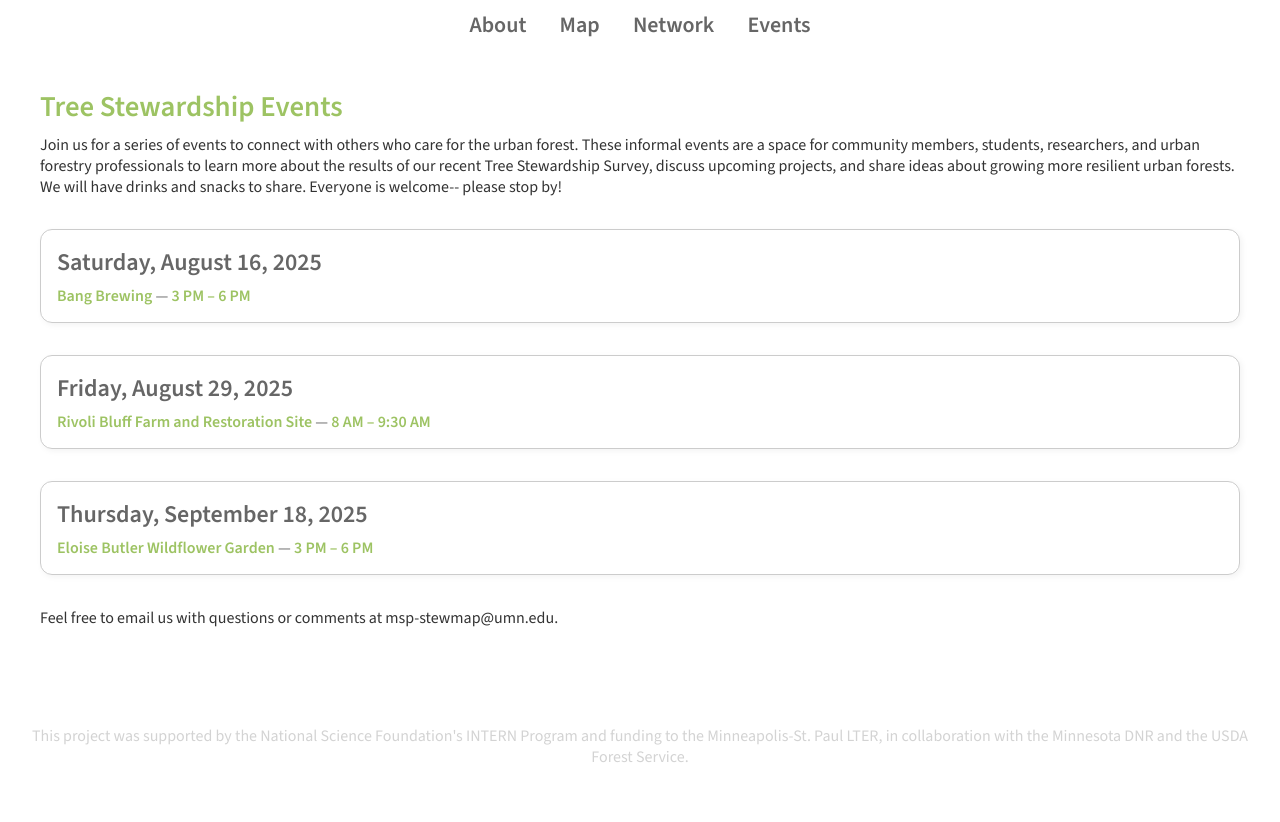
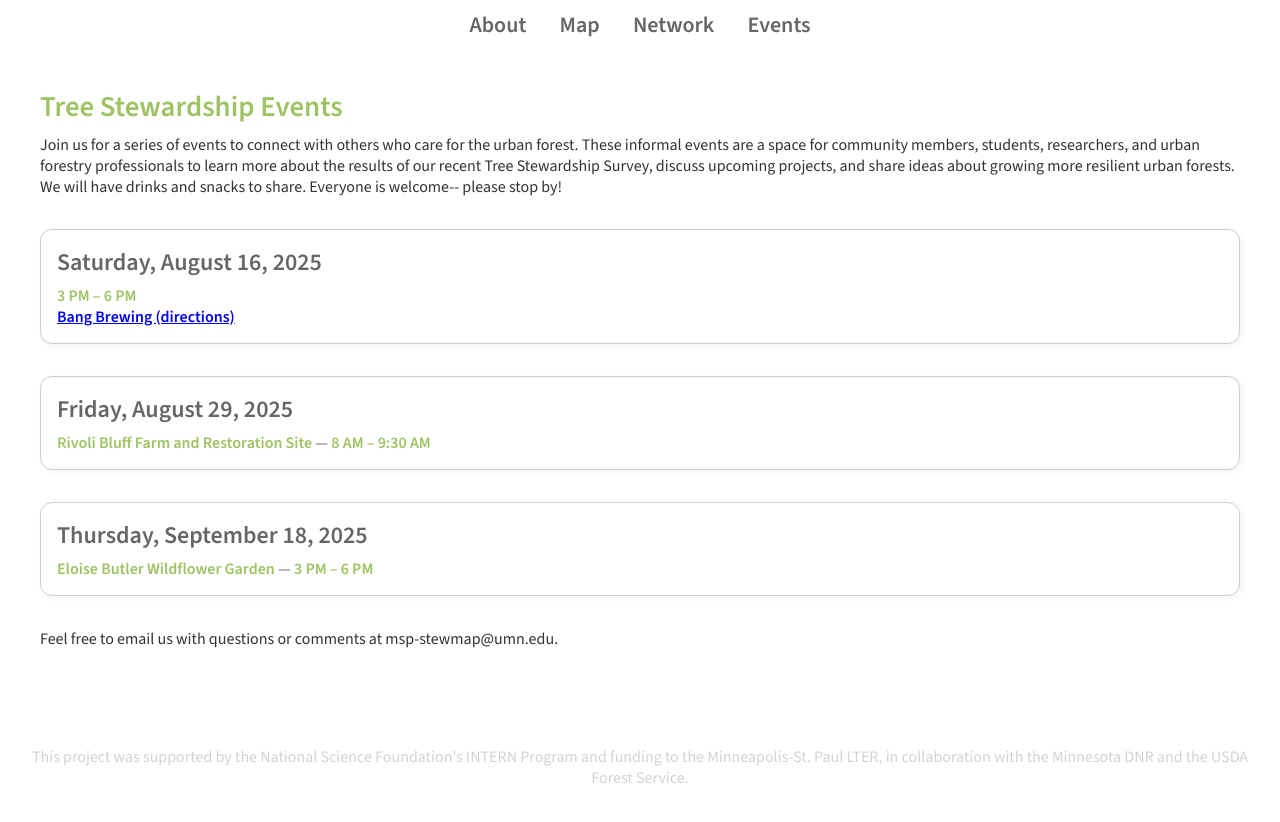
Before and after one commit to MSP-LTER/stewmap, a Jekyll site: the page built from events.md, in a window 1280 px wide. Shown: the top 822 px of the page. Built offline with Jekyll 4.4.1, drawn with Linux system fonts in a browser that asks for light colours.

Commit message:
Update events.md

```diff
--- a/events.md
+++ b/events.md
@@ -49,8 +49,11 @@ layout: default
 
 <div class="event-box">
   <div class="event-date">Saturday, August 16, 2025</div>
+  <div><span class="event-highlight">3 PM – 6 PM</span></div>
   <div>
-    <span class="event-highlight">Bang Brewing</span> — <span class="event-highlight">3 PM – 6 PM</span>
+    <span class="event-highlight">
+      <a href="https://goo.gl/maps/YOUR_LINK_HERE](https://maps.app.goo.gl/Q6T5ffedehSs1aw39" target="_blank">Bang Brewing (directions)</a>
+    </span>
   </div>
 </div>
 
```
